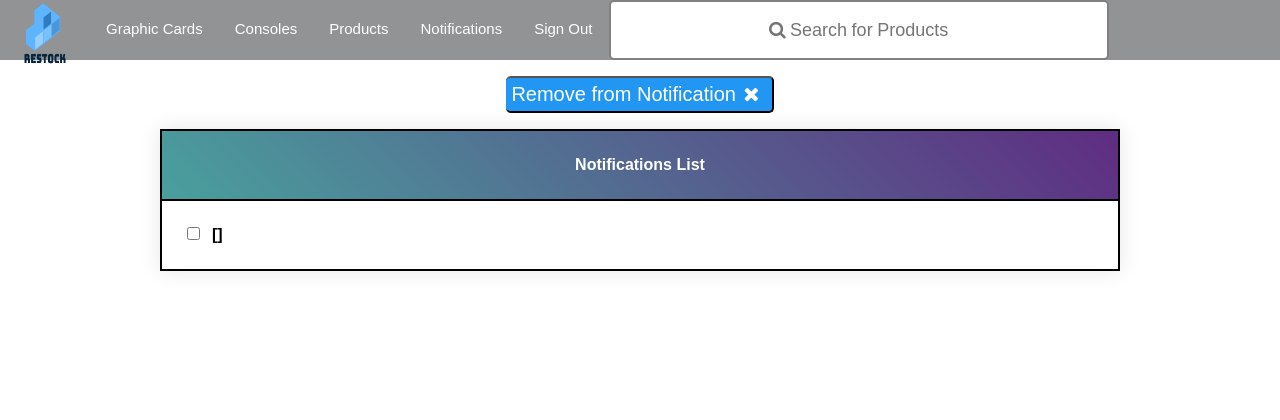
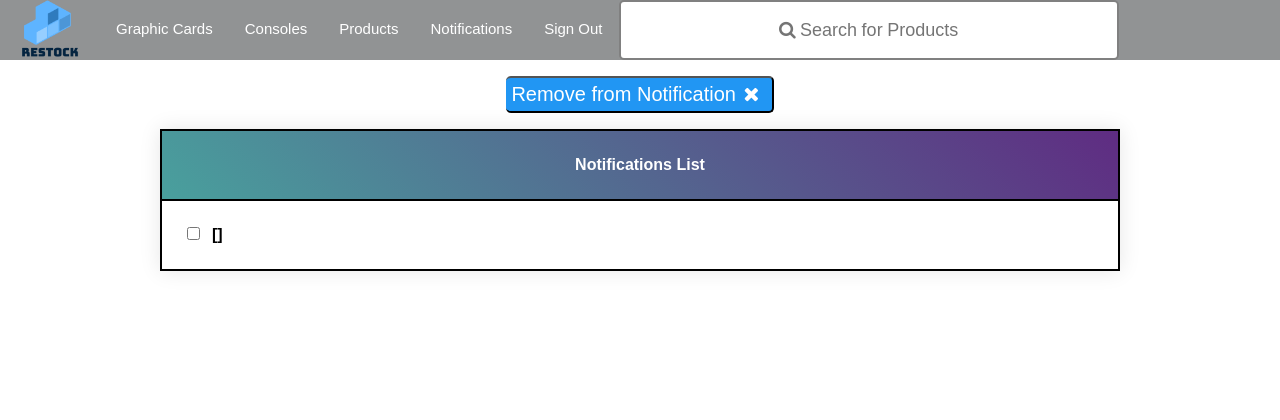
Before and after one commit to offetam/restock_checker, a Django app: template pages/templates/notification.html in a window 1280 px wide. Shown: the top 420 px of the page. Run offline with Django 3.2, Linux system fonts and the light colour scheme; the template is opened without the code that fills it: most values are stand-ins (such as "Sample title", 1, 10 or a date in 2020); data that the repository does not hold is empty.

Commit message:
fixed img

```diff
--- a/static/css/about_style.css
+++ b/static/css/about_style.css
@@ -25,6 +25,7 @@ nav {
 nav img {
   width: 70px;
   padding: 3px;
+  z-index: -1;
 }
 
 nav p {
--- a/static/css/mainpage.css
+++ b/static/css/mainpage.css
@@ -103,7 +103,6 @@ nav {
 
 nav img {
   width: 70px;
-  padding: 3px;
   z-index: -1;
 }
 
@@ -341,7 +340,7 @@ footer {
   }
 
   nav img {
-    width: 50px;
+    width: 60px;
     z-index: -1;
   }
 
--- a/static/css/notification.css
+++ b/static/css/notification.css
@@ -4,8 +4,6 @@
   box-sizing: border-box;
   font-family: "Source Sans Pro", sans-serif;
 }
-
-
 
 .logo_img {
   height: 80px;
@@ -56,10 +54,6 @@ h1 {
   color: #00bfff;
 }
 
-img {
-  height: 0.85em;
-}
-
 table {
   border: 2.5px solid gray;
 }
@@ -108,9 +102,8 @@ nav {
 }
 
 nav img {
-  height: 70px;
   width: 70px;
-  padding: 3px;
+  z-index: -1;
 }
 
 nav p {
@@ -164,7 +157,6 @@ nav ul li ul li a {
 
 nav ul li ul li a:hover {
   background-color: #8f8f8f;
-
 }
 
 nav ul li p {
@@ -194,10 +186,6 @@ td {
   border: 2px solid black;
   font-family: sans-serif;
   font-weight: bold;
-}
-
-a:hover {
-  color: blue;
 }
 
 #logo_image {
```
